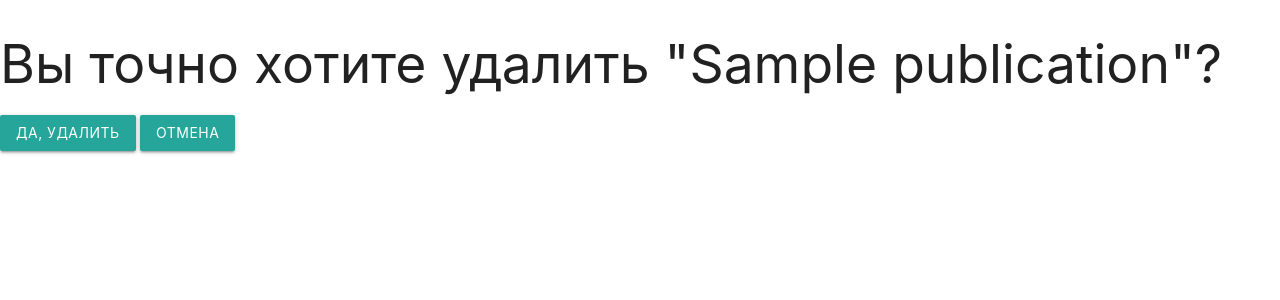
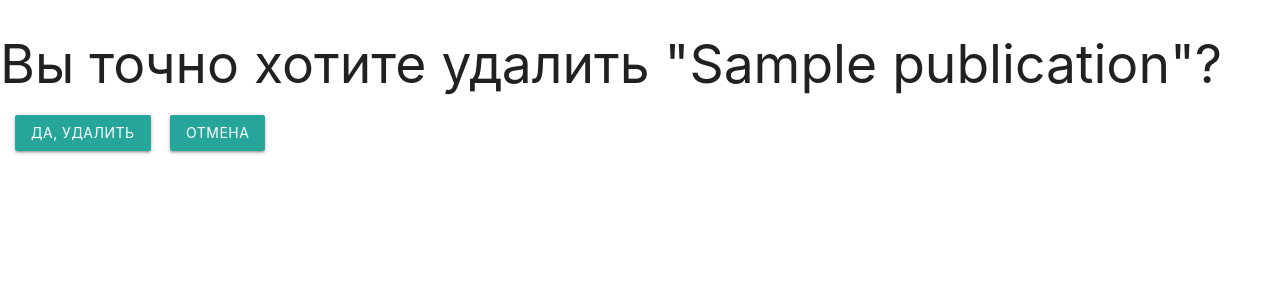
Before and after one commit to Kannykl/Publisher-2020, a Django app: page /publisher/delete_publication/1 in a window 1280 px wide. Shown: the part 53-353 px from the top of the page. Run offline with Django 3.2, Linux system fonts and the light colour scheme; tables that the repository leaves empty hold one stand-in row (values such as "Sample post"); some libraries are stand-ins or nearby versions.

Commit message:
Поправил кнопки

```diff
--- a/publications_table/templates/publications_table/publication_delete.html
+++ b/publications_table/templates/publications_table/publication_delete.html
@@ -6,8 +6,8 @@
             {% csrf_token %}
                 <h2>Вы точно хотите удалить "{{ object.title}}"?</h2>
             <div class="form-group">
-                <button class="btn btn-outline-danger" type="submit">Да, удалить</button>
-                <a class="btn btn-outline-secondary" href="{% url 'all' %}">Отмена</a>
+                <button class="btn btn-outline-danger dlt" type="submit">Да, удалить</button>
+                <a class="btn btn-outline-secondary dlt" href="{% url 'all' %}">Отмена</a>
             </div>
         </form>
     </div>
--- a/static/css/style2.css
+++ b/static/css/style2.css
@@ -35,10 +35,7 @@ align-items: center;
   transition: color .3s linear;
 }
 
-.clmenu {
-  color: white;
-  cursor: pointer;
-  transition: color .3s linear;
+.dlt {
   margin-left:15px;
 }
 
```
